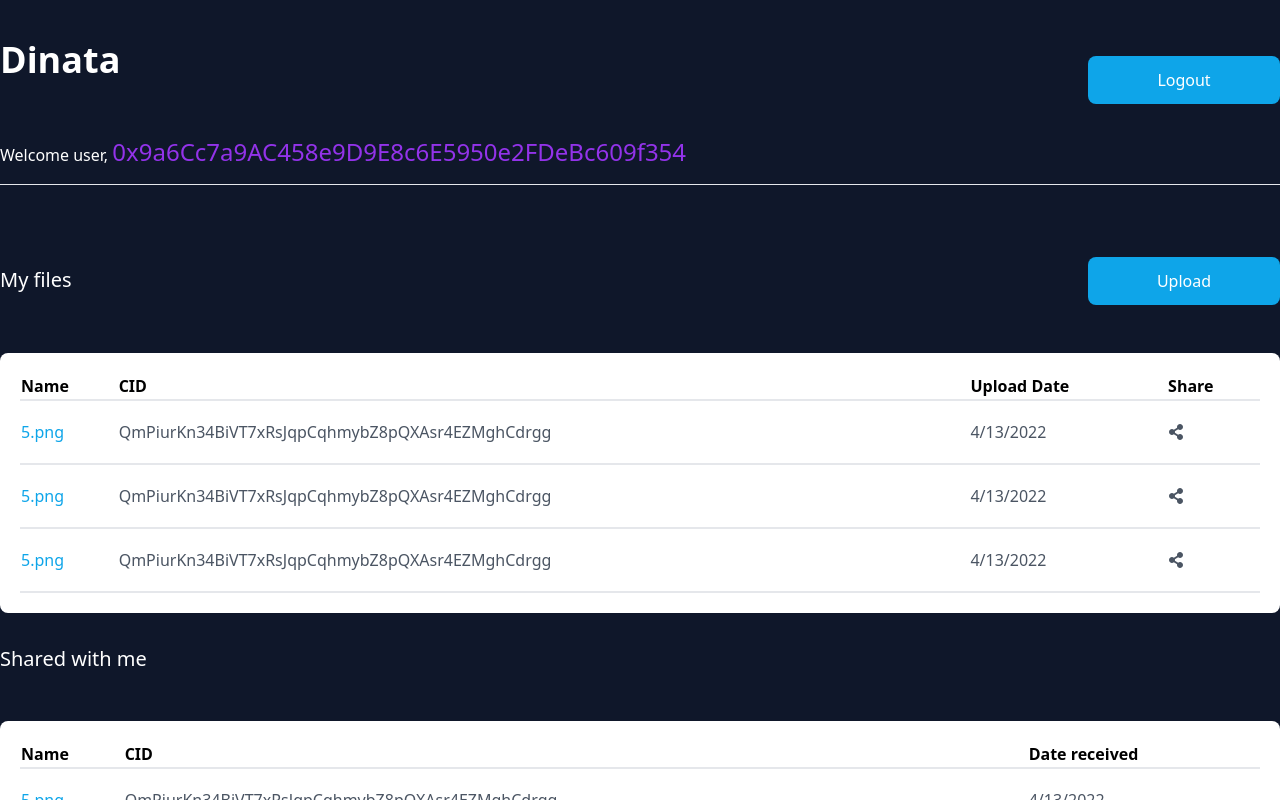
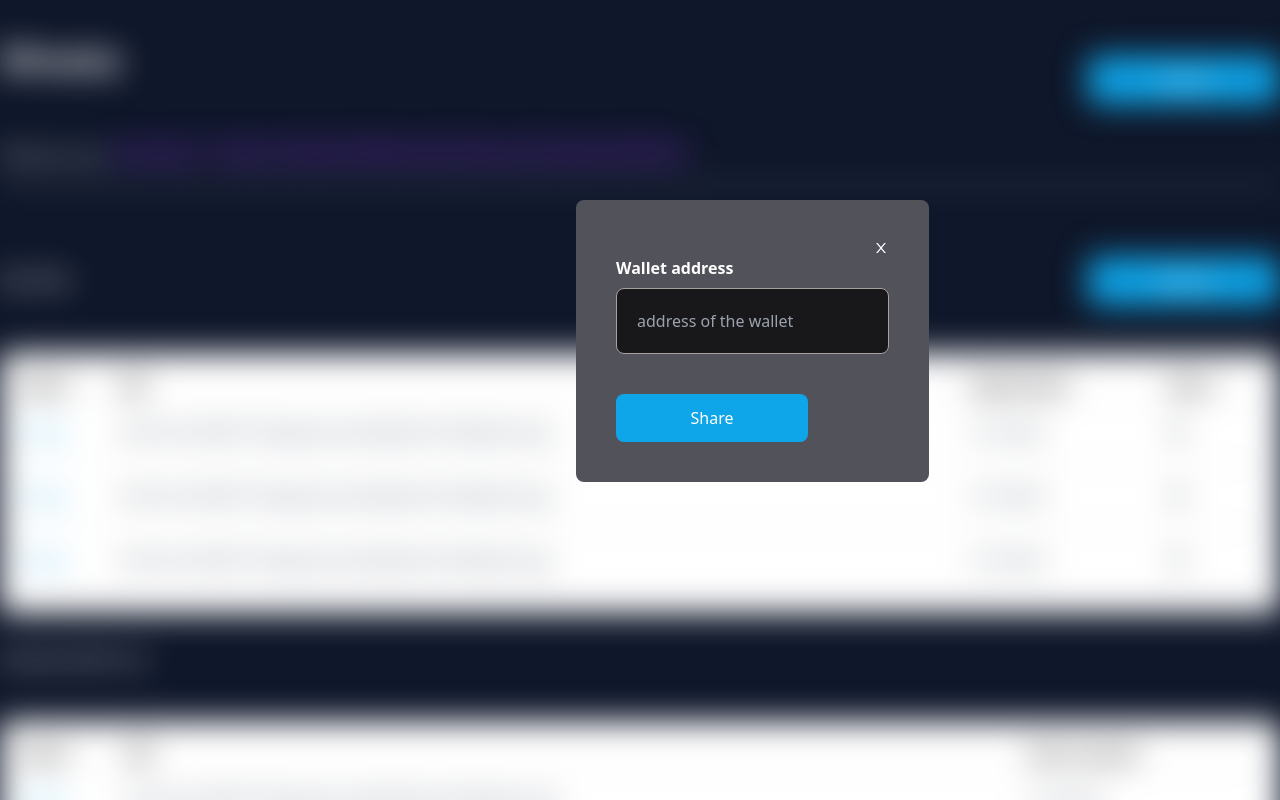
Before and after one commit to nkemjikaobi/decentralised-file-storage, a Next.js app: page /dashboard in a window 1280 px wide. Both pictures are taken after a click on the element 1213 px from the left and 432 px from the top of the page. Shown: the top 800 px of the page. Built offline with nearby package versions, Linux system fonts and the light colour scheme.

Commit message:
share modal

```diff
--- a/components/FileList.tsx
+++ b/components/FileList.tsx
@@ -2,7 +2,12 @@ import Link from 'next/link';
 import React from 'react';
 import { FaShareAlt } from 'react-icons/fa';
 
-const FileList = ({ title, hasUpload, setUploadFileModal }: any) => {
+const FileList = ({
+	title,
+	hasUpload,
+	setUploadFileModal,
+	setShareModal,
+}: any) => {
 	return (
 		<div className='my-8'>
 			<div className='flex justify-between items-baseline'>
@@ -41,7 +46,10 @@ const FileList = ({ title, hasUpload, setUploadFileModal }: any) => {
 								<td>QmPiurKn34BiVT7xRsJqpCqhmybZ8pQXAsr4EZMghCdrgg</td>
 								<td>4/13/2022</td>
 								{hasUpload && (
-									<td className='cursor-pointer'>
+									<td
+										className='cursor-pointer'
+										onClick={() => setShareModal(true)}
+									>
 										<FaShareAlt />
 									</td>
 								)}
@@ -57,7 +65,10 @@ const FileList = ({ title, hasUpload, setUploadFileModal }: any) => {
 								<td>QmPiurKn34BiVT7xRsJqpCqhmybZ8pQXAsr4EZMghCdrgg</td>
 								<td>4/13/2022</td>
 								{hasUpload && (
-									<td className='cursor-pointer'>
+									<td
+										className='cursor-pointer'
+										onClick={() => setShareModal(true)}
+									>
 										<FaShareAlt />
 									</td>
 								)}
@@ -73,7 +84,10 @@ const FileList = ({ title, hasUpload, setUploadFileModal }: any) => {
 								<td>QmPiurKn34BiVT7xRsJqpCqhmybZ8pQXAsr4EZMghCdrgg</td>
 								<td>4/13/2022</td>
 								{hasUpload && (
-									<td className='cursor-pointer'>
+									<td
+										className='cursor-pointer'
+										onClick={() => setShareModal(true)}
+									>
 										<FaShareAlt />
 									</td>
 								)}
--- /dev/null
+++ b/components/modals/ShareModal.tsx
@@ -0,0 +1,32 @@
+import React, { useState } from 'react';
+import { AiOutlineClose } from 'react-icons/ai';
+
+const ShareModal = ({ setShareModal }: any) => {
+	const [userAddress, setAddress] = useState('');
+	return (
+		<>
+			<div className='text-white bg-zinc-600 rounded-lg p-10'>
+				<div className='flex justify-end items-center cursor-pointer'>
+					<AiOutlineClose onClick={() => setShareModal(false)} />
+				</div>
+				<div>
+					<label className='block font-bold text-base mb-2' htmlFor=''>
+						Wallet address
+					</label>
+					<input
+						type='text'
+						className='bg-zinc-900 text-white rounded-lg p-5 border border-stone-400'
+						placeholder='address of the wallet'
+						value={userAddress}
+						onChange={e => setAddress(e.target.value)}
+					/>
+				</div>
+				<button className='flex justify-center items-center mt-10 bg-sky-500 w-48 px-5 py-3 text-base rounded-lg hover:bg-sky-900'>
+					Share
+				</button>
+			</div>
+		</>
+	);
+};
+
+export default ShareModal;
--- a/pages/dashboard.tsx
+++ b/pages/dashboard.tsx
@@ -2,10 +2,12 @@ import type { NextPage } from 'next';
 import Head from 'next/head';
 import { useState } from 'react';
 import FileList from '../components/FileList';
+import ShareModal from '../components/modals/ShareModal';
 import UploadFileModal from '../components/modals/UploadFileModal';
 
 const Dashboard: NextPage = () => {
 	const [uploadFileModal, setUploadFileModal] = useState<boolean>(false);
+	const [shareModal, setShareModal] = useState<boolean>(false);
 
 	return (
 		<div>
@@ -16,7 +18,11 @@ const Dashboard: NextPage = () => {
 			</Head>
 
 			<main className='container mt-4 '>
-				<div className={`${uploadFileModal && 'blur-lg'}`}>
+				<div
+					className={`${uploadFileModal && 'blur-lg'} ${
+						shareModal && 'blur-lg'
+					}`}
+				>
 					<nav className='flex justify-between items-center'>
 						<h2 className='text-4xl font-bold text-center'>Dinata</h2>
 						<button className='flex justify-center items-center mt-10 bg-sky-500 w-48 px-5 py-3 text-base rounded-lg hover:bg-sky-900'>
@@ -33,7 +39,8 @@ const Dashboard: NextPage = () => {
 						<hr />
 						<FileList
 							title='My files'
-                            setUploadFileModal={setUploadFileModal}
+							setUploadFileModal={setUploadFileModal}
+							setShareModal={setShareModal}
 						/>
 						<FileList title='Shared with me' hasUpload={false} />
 					</section>
@@ -43,6 +50,11 @@ const Dashboard: NextPage = () => {
 						<UploadFileModal setUploadFileModal={setUploadFileModal} />
 					</div>
 				)}
+				{shareModal && (
+					<div className='absolute top-1/4 left-1/4 ml-64'>
+						<ShareModal setShareModal={setShareModal} />
+					</div>
+				)}
 			</main>
 		</div>
 	);
```
